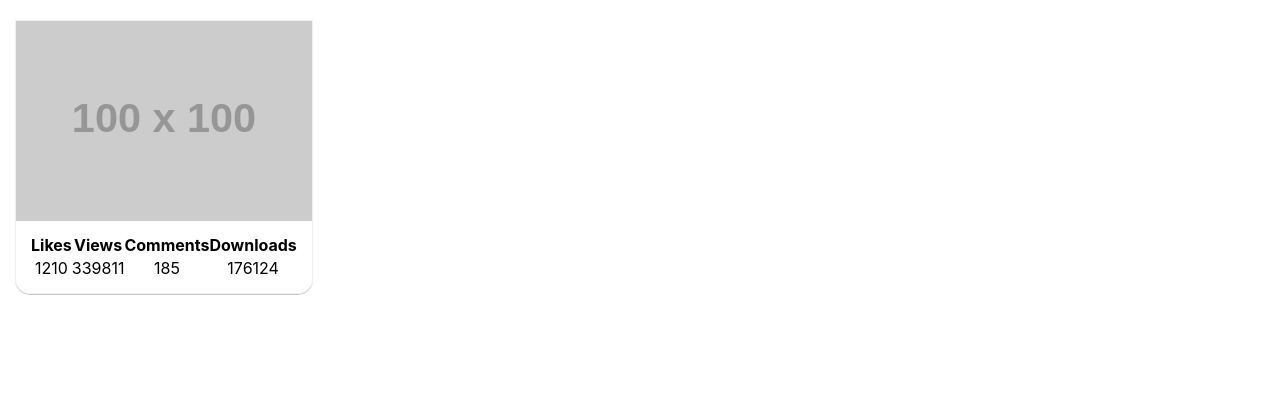
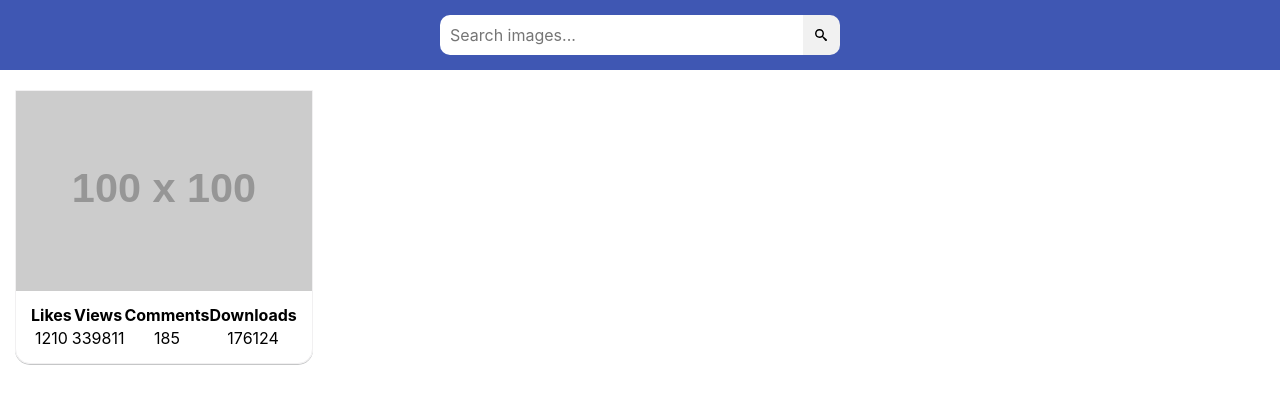
Before and after one commit to biggujo/goit-js-hw-11, a website built with Parcel: page src/index.html in a window 1280 px wide. Built offline with nearby package versions, Linux system fonts and the light colour scheme; placeholder pictures from the web are drawn by us.

Commit message:
Add form markup

```diff
--- a/src/index.html
+++ b/src/index.html
@@ -9,7 +9,19 @@
   </head>
   <body>
     <header>
-
+      <form class="search-form" id="search-form">
+        <input
+          type="text"
+          name="searchQuery"
+          autocomplete="off"
+          placeholder="Search images..."
+        />
+        <button type="submit">
+          <svg width="12" height="12">
+            <use href="./assets/icons.svg#icon-search"></use>
+          </svg>
+        </button>
+      </form>
     </header>
     <main>
       <div class="container">
```
